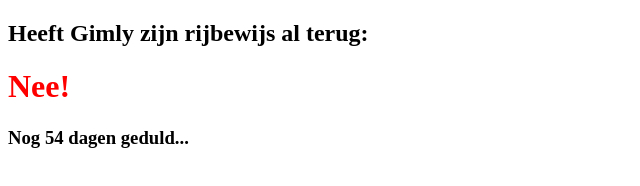
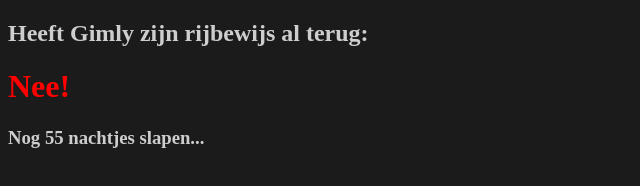
Before and after one commit to CrustaShrimp/Motorfietsen, a plain HTML site: page index.html in a window 1280 px wide. Shown: the whole page, without its empty margins (0-640 px from the left). Drawn offline with Linux system fonts and the light colour scheme.

Commit message:
Update index.html
Change foreground and background color to more retina friendly (darkmode) colorscheme

```diff
--- a/index.html
+++ b/index.html
@@ -3,8 +3,15 @@
   <head>
     <meta charset="UTF-8">
     <title>Heeft Gimly zijn rijbewijs al terug=</title>
+	<style>
+	body{
+	   color: #CECECE;
+	   background-color: #1B1B1B;
+	}
+   </style>
   </head>
   <body>
+
     <h2>Heeft Gimly zijn rijbewijs al terug:</h2>
     <h1><span class="answertext" id="answer"></span></h1>
     <h3><span id="datetime"></span></h3>
@@ -19,15 +26,21 @@
 
 		let Difference_In_Time = rbw.getTime() - now.getTime();
 
-		let Difference_In_Days = Math.round(Difference_In_Time / (1000 * 3600 * 24));
+		let Difference_In_Days = Math.ceil(Difference_In_Time / (1000 * 3600 * 24));
 
 		console.log(Difference_In_Days);
 
-		if (Difference_In_Days > 0)
+		if (Difference_In_Days > 1)
 		{
 			document.querySelector('#answer').textContent = "Nee!";
 			document.querySelector('#answer').style.color = "red";
-			document.querySelector('#datetime').textContent = "Nog " + Difference_In_Days.toLocaleString() + " dagen geduld...";
+			document.querySelector('#datetime').textContent = "Nog " + Difference_In_Days.toLocaleString() + " nachtjes slapen...";
+		}
+		else if (Difference_In_Days > 0)
+		{
+			document.querySelector('#answer').textContent = "Nee!";
+			document.querySelector('#answer').style.color = "red";
+			document.querySelector('#datetime').textContent = "Nog " + Difference_In_Days.toLocaleString() + " nachtje slapen!";
 		}
 		else
 		{
```
